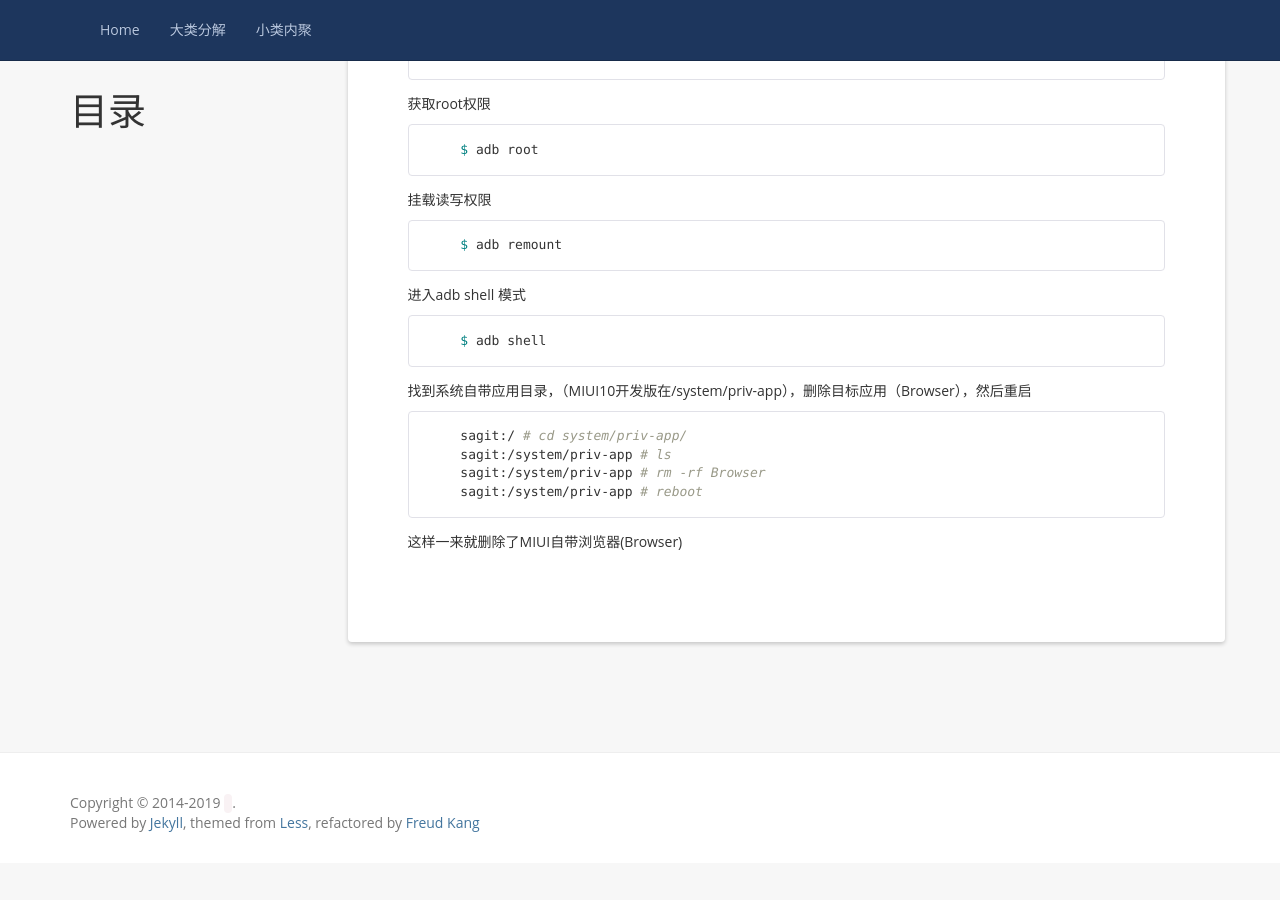
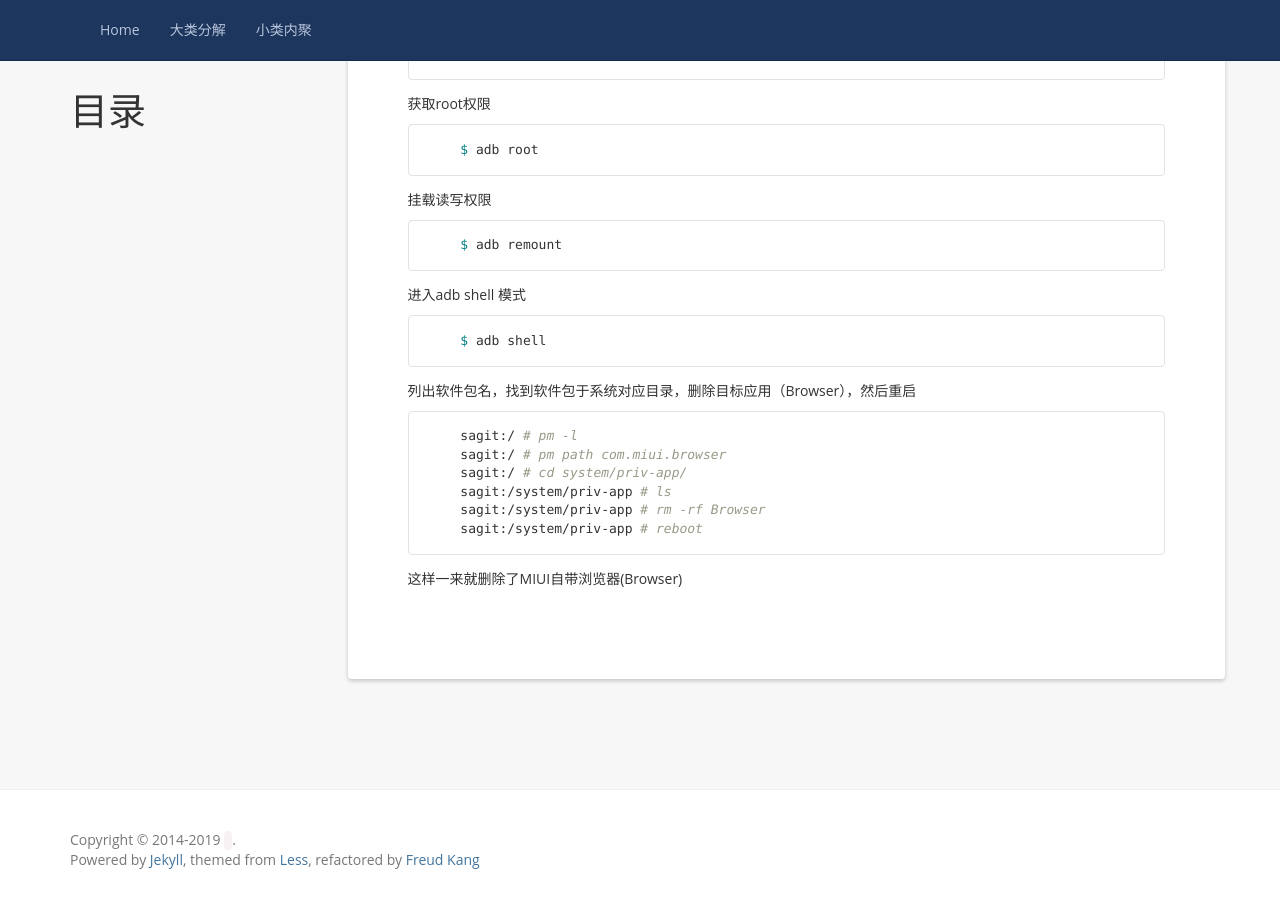
Before and after one commit to USERNAMEISEMPTY/USERNAMEISEMPTY.github.io, a Jekyll site: the page built from _posts/2019-04-05-How-to-remove-android_system's-app.md, in a window 1280 px wide and 900 px high, scrolled down 795 px. Built offline with Jekyll 4.4.1, drawn with Linux system fonts in a browser that asks for light colours; nearby versions of some CDN libraries; a script that is not in the unit is left out; comment, search, counter and statistics services are not loaded; before the commit the page ends 1658 px from its top, so only the background shows below that.

Commit message:
alter post

````diff
--- a/_posts/2019-04-05-How-to-remove-android_system's-app.md
+++ b/_posts/2019-04-05-How-to-remove-android_system's-app.md
@@ -47,8 +47,10 @@ ADB的主要功能有以下:
 ```shell
     $ adb shell
 ```
-找到系统自带应用目录，（MIUI10开发版在/system/priv-app），删除目标应用（Browser），然后重启
+列出软件包名，找到软件包于系统对应目录，删除目标应用（Browser），然后重启
 ```shell
+    sagit:/ # pm -l
+    sagit:/ # pm path com.miui.browser
     sagit:/ # cd system/priv-app/
     sagit:/system/priv-app # ls
     sagit:/system/priv-app # rm -rf Browser
````
